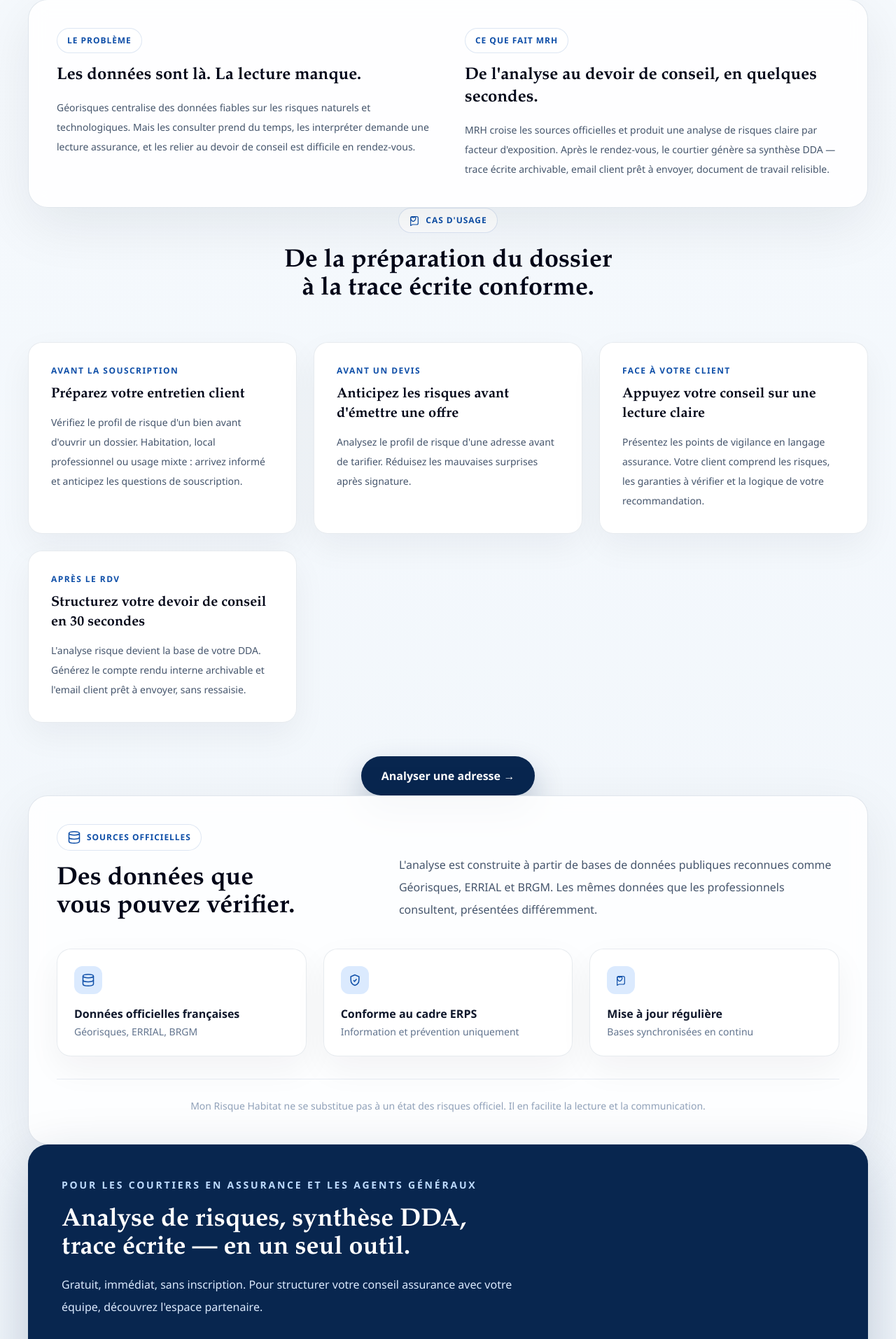
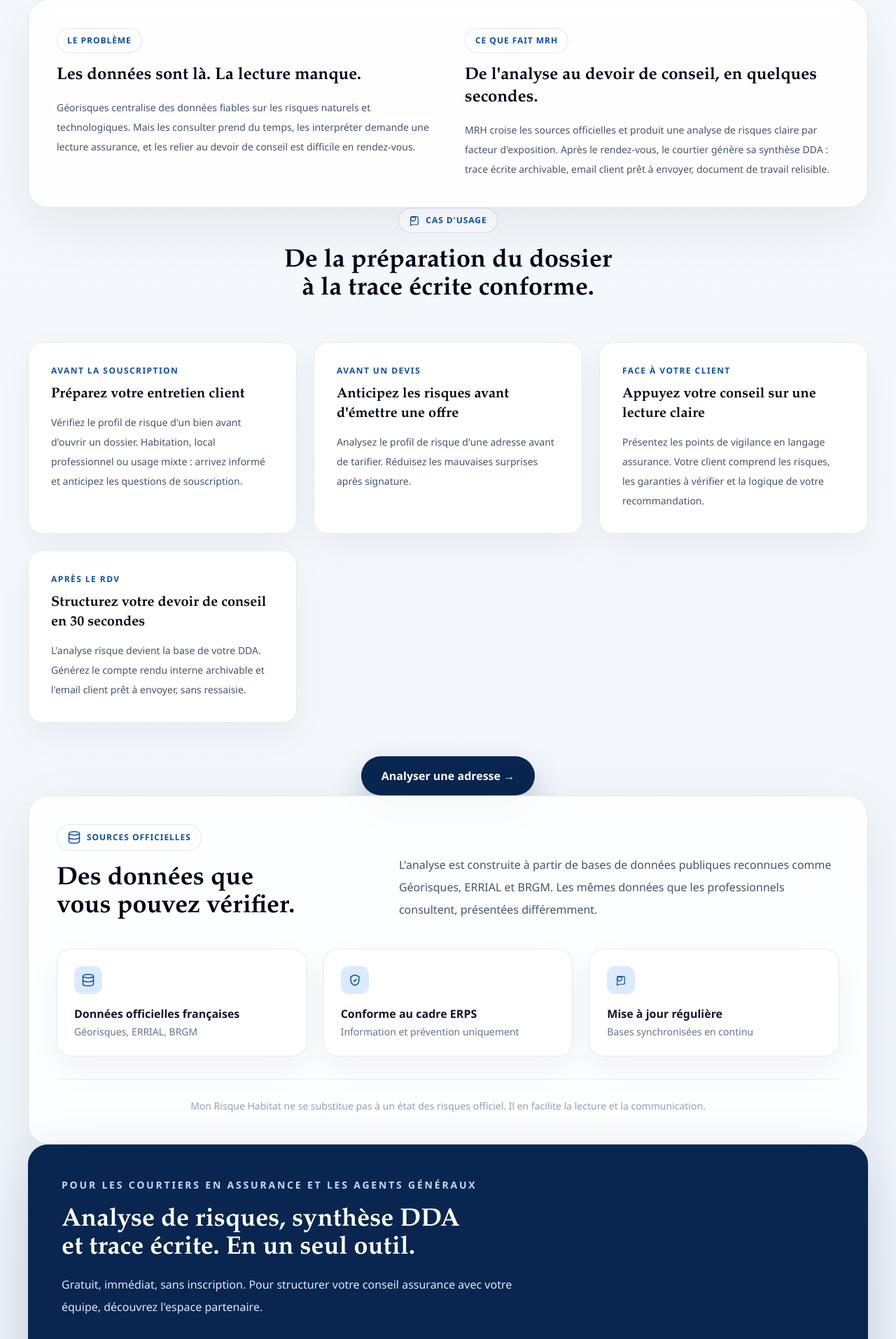
Before and after one commit to evensswa-ship-it/MonRisqueHabitat, a Next.js app: page / in a window 1280 px wide. Shown: the part 1318-3232 px from the top of the page at 70% size. Built offline with nearby package versions, Linux system fonts and the light colour scheme.

Commit message:
Remove em dashes from landing copy

```diff
--- a/app/page.tsx
+++ b/app/page.tsx
@@ -141,7 +141,7 @@
                 De l'analyse au devoir de conseil, en quelques secondes.
               </h2>
               <p className="mt-4 text-sm leading-7 text-slate-600">
-                MRH croise les sources officielles et produit une analyse de risques claire par facteur d'exposition. Après le rendez-vous, le courtier génère sa synthèse DDA — trace écrite archivable, email client prêt à envoyer, document de travail relisible.
+                MRH croise les sources officielles et produit une analyse de risques claire par facteur d'exposition. Après le rendez-vous, le courtier génère sa synthèse DDA : trace écrite archivable, email client prêt à envoyer, document de travail relisible.
               </p>
             </div>
           </div>
@@ -221,7 +221,7 @@
             Pour les courtiers en assurance et les agents généraux
           </p>
           <h2 className="mt-5 max-w-2xl text-balance text-3xl font-semibold md:text-4xl">
-            Analyse de risques, synthèse DDA, trace écrite — en un seul outil.
+            Analyse de risques, synthèse DDA et trace écrite. En un seul outil.
           </h2>
           <p className="mt-4 max-w-2xl text-base leading-8 text-blue-100">
             Gratuit, immédiat, sans inscription. Pour structurer votre conseil assurance avec votre équipe, découvrez l'espace partenaire.
```
